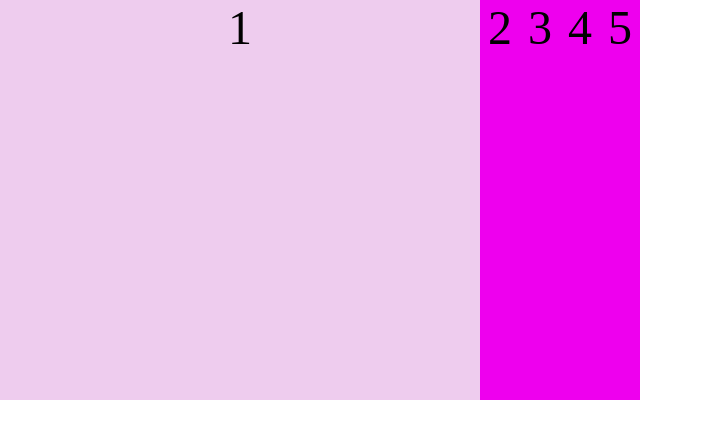
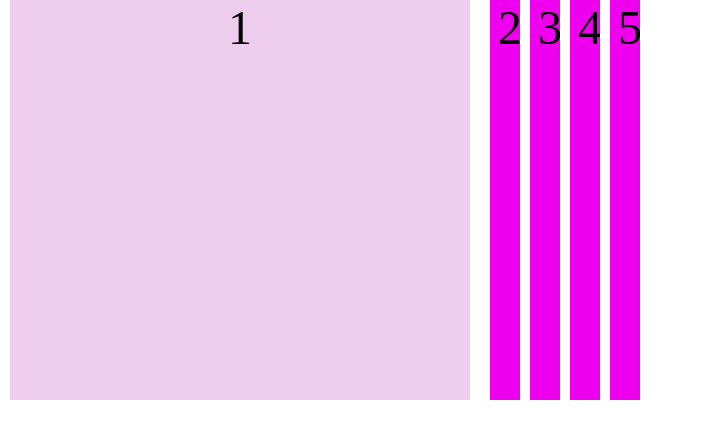
Before and after one commit to ph101pp/jquery-slides, a PHP site: page / in a window 1280 px wide. Shown: the top 439 px of the page, without its empty margins (0-703 px from the left). Run offline with PHP 8.4, Linux system fonts and the light colour scheme.

Commit message:
Wrapper around each slide to make margin work again...

```diff
--- a/design.css
+++ b/design.css
@@ -1,14 +1,11 @@
-.gSSlide{
+.gSSlideWrapper{
 	position:relative;
 	overflow:hidden;
 }
 .gSHorizontal {
 	float:left;
-	height:100%;
-
 }
 .gSVertical{
-	width:100%;
 }
 .gSWrapperTwo {
 	position:relative;
@@ -35,6 +32,7 @@ body {
 	height:100%;
 	width:100%;
 }
+
 .greenishSlides{
 	position:relative;
 	height:50%;
@@ -42,12 +40,13 @@ body {
 	padding:10;
 	margin:0;
 }
-.gSSlide{
+section{
 	background-color:#ee00ee;
 	font-size:3em;
 	text-align:center;
-
+	margin:0 10px;
 	min-width:40px;
+	height:100%;
 }
 
 .active {
```
Also changed, not shown: jquery.greenishSlides-0.0.1.js.
